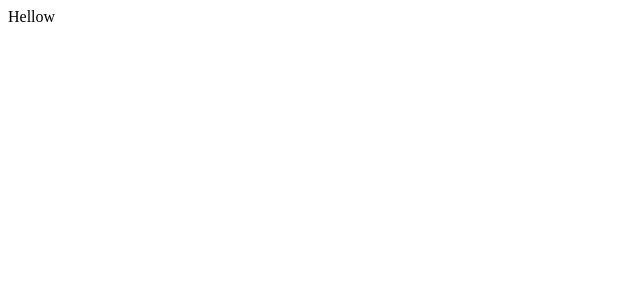
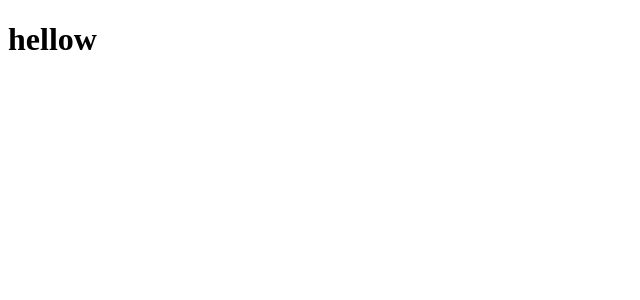
Before and after one commit to Skllit/React-codeStoic, a React (Vite) app in the folder vite-project/: page / in a window 1280 px wide. Shown: the top 300 px of the page, without its empty margins (0-640 px from the left). Built offline with nearby package versions, Linux system fonts and the light colour scheme.

Commit message:
components

```diff
--- a/vite-project/src/App.jsx
+++ b/vite-project/src/App.jsx
@@ -1,10 +1,10 @@
+import FirstComp from "./componants/FirstComp"
+
 
 function App() {
 
-
   return (
-    <div> Hellow</div>
-
+    <FirstComp></FirstComp>
   )
 }
 
--- /dev/null
+++ b/vite-project/src/componants/FirstComp.jsx
@@ -0,0 +1,11 @@
+import React from 'react'
+
+const FirstComp = () => {
+  return (
+    <div>
+        <h1>hellow</h1>
+    </div>
+  )
+}
+
+export default FirstComp
--- a/vite-project/src/main.jsx
+++ b/vite-project/src/main.jsx
@@ -4,7 +4,5 @@ import App from './App'
 
 
 ReactDOM.createRoot(document.getElementById('root')).render(
-
     <App />
-
 )
```
Also changed, not shown: 1 other file (tests, documents, lock files or other folders).
